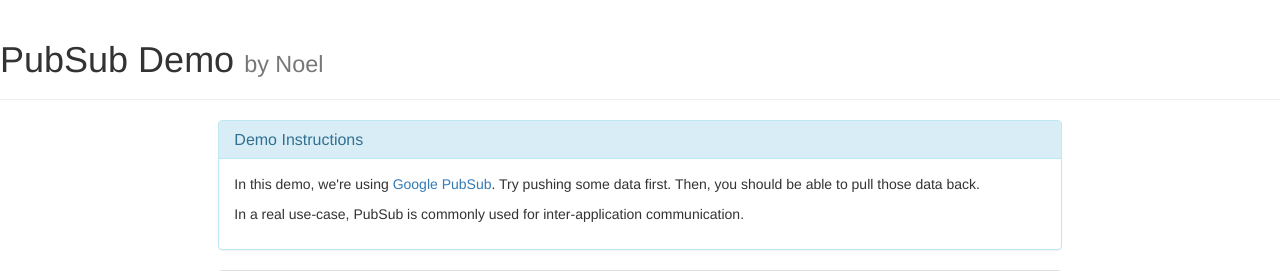
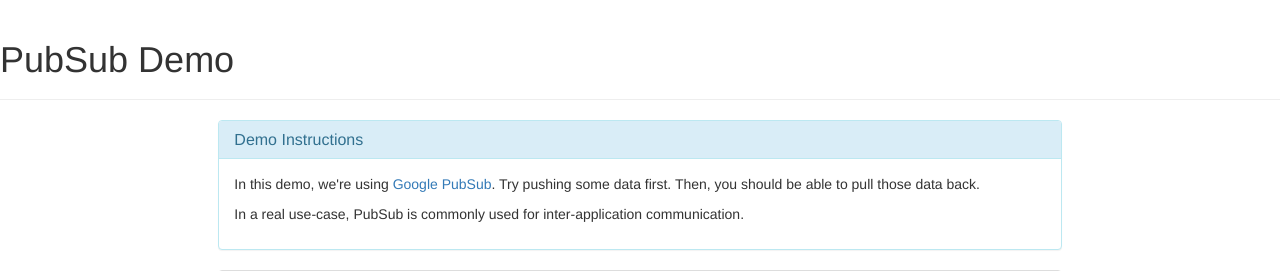
Before and after one commit to BusyMinds/pubsub-demo, a Django app: page / in a window 1280 px wide. Shown: the top 271 px of the page. Run offline with Django 3.2, Linux system fonts and the light colour scheme; some libraries are stand-ins or nearby versions.

Commit message:
Remove by Noel

```diff
--- a/demo/templates/demo/demo.html
+++ b/demo/templates/demo/demo.html
@@ -5,7 +5,7 @@
     {%  verbatim %}
     <div ng-app="PubSubDemo" ng-controller="DemoCtrl as demo">
         <div class="page-header">
-            <h1>PubSub Demo <small>by Noel</small></h1>
+            <h1>PubSub Demo</h1>
         </div>
         <div class="row">
             <div class="col-md-offset-2 col-md-8">
```
